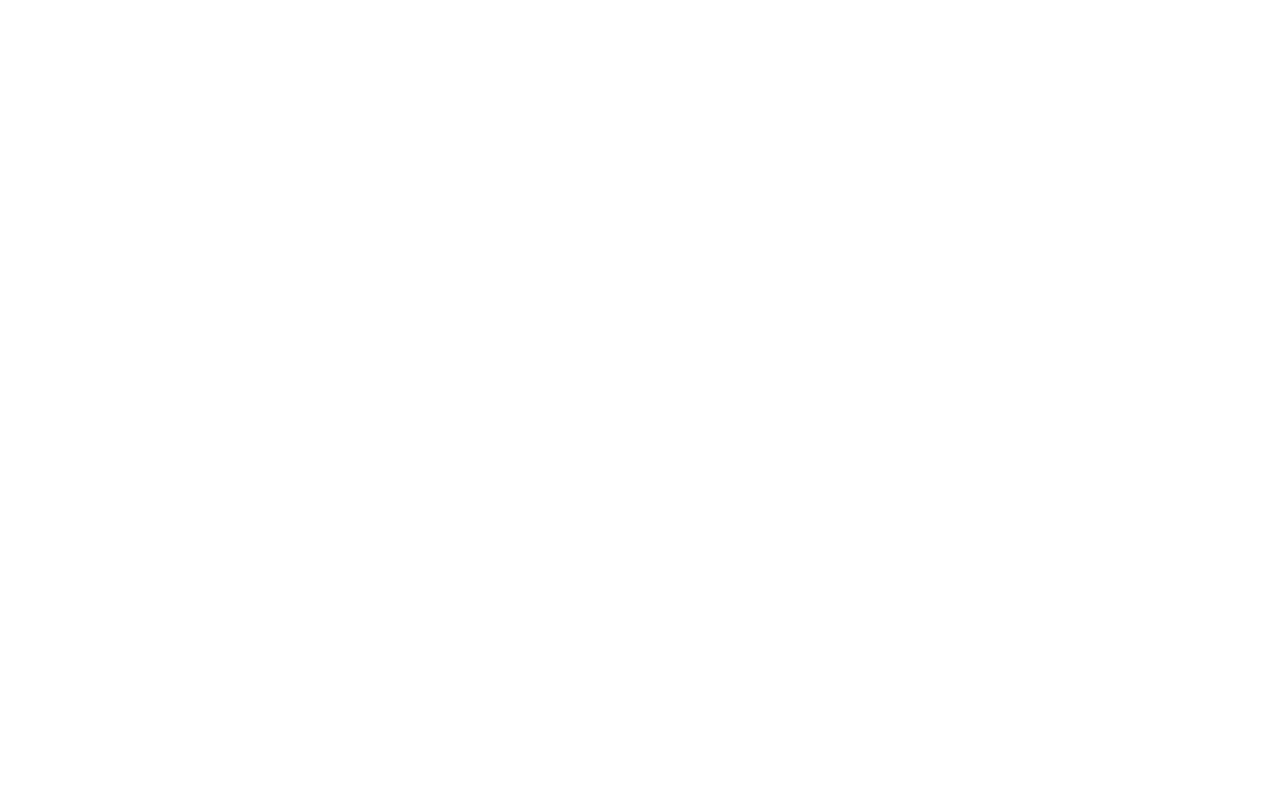
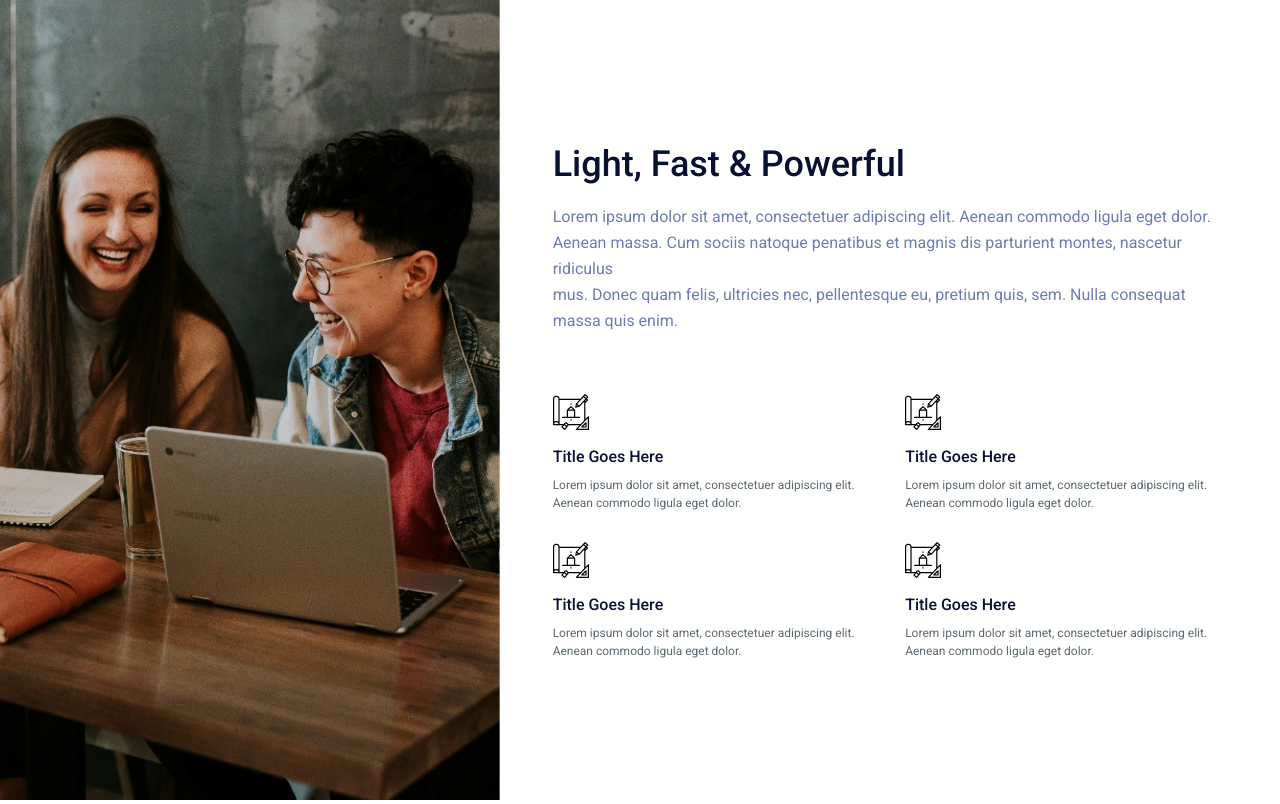
Before and after one commit to Den4ik117/make-up-speedrun, a website built with Vite: page index.html in a window 1280 px wide. Built offline with nearby package versions, Linux system fonts and the light colour scheme.

Commit message:
Завершает вёрстку второй страницы

```diff
--- a/index.html
+++ b/index.html
@@ -11,7 +11,51 @@
 </head>
 <body>
 <div class="wrapper">
+    <section class="people">
+        <img class="people__image" src="./src/images/People.png" alt="People">
+    </section>
 
+    <main class="main">
+        <section class="lead">
+            <h1 class="lead__header">Light, Fast & Powerful</h1>
+            <p class="lead__text">
+                Lorem ipsum dolor sit amet, consectetuer adipiscing elit. Aenean commodo ligula eget dolor. Aenean massa. Cum sociis natoque penatibus et magnis dis parturient montes, nascetur ridiculus
+                <br>
+                mus. Donec quam felis, ultricies nec, pellentesque eu, pretium quis, sem. Nulla consequat massa quis enim.
+            </p>
+        </section>
+
+        <section class="blocks">
+            <div class="blocks__item">
+                <img class="blocks__icon" src="./src/images/Icon.svg" alt="Icon" width="36" height="36">
+                <h2 class="blocks__title">Title Goes Here</h2>
+                <p class="blocks__text">
+                    Lorem ipsum dolor sit amet, consectetuer adipiscing elit. Aenean commodo ligula eget dolor.
+                </p>
+            </div>
+            <div class="blocks__item">
+                <img class="blocks__icon" src="./src/images/Icon.svg" alt="Icon" width="36" height="36">
+                <h2 class="blocks__title">Title Goes Here</h2>
+                <p class="blocks__text">
+                    Lorem ipsum dolor sit amet, consectetuer adipiscing elit. Aenean commodo ligula eget dolor.
+                </p>
+            </div>
+            <div class="blocks__item">
+                <img class="blocks__icon" src="./src/images/Icon.svg" alt="Icon" width="36" height="36">
+                <h2 class="blocks__title">Title Goes Here</h2>
+                <p class="blocks__text">
+                    Lorem ipsum dolor sit amet, consectetuer adipiscing elit. Aenean commodo ligula eget dolor.
+                </p>
+            </div>
+            <div class="blocks__item">
+                <img class="blocks__icon" src="./src/images/Icon.svg" alt="Icon" width="36" height="36">
+                <h2 class="blocks__title">Title Goes Here</h2>
+                <p class="blocks__text">
+                    Lorem ipsum dolor sit amet, consectetuer adipiscing elit. Aenean commodo ligula eget dolor.
+                </p>
+            </div>
+        </section>
+    </main>
 </div>
 </body>
 </html>
--- a/src/scss/index.scss
+++ b/src/scss/index.scss
@@ -6,4 +6,83 @@
 
 body {
     font-family: 'Roboto', sans-serif;
+    color: #091133;
+    overflow: hidden;
 }
+
+.wrapper {
+    display: grid;
+    grid-template-columns: min-content 1fr;
+    height: 100dvh;
+    width: 100%;
+}
+
+.people {
+    height: 100vh;
+
+    .people__image {
+        width: auto;
+        height: 100%;
+    }
+}
+
+.main {
+    display: flex;
+    flex-direction: column;
+    justify-content: center;
+    align-items: center;
+    gap: 60px;
+    max-width: 675px;
+    justify-self: center;
+}
+
+.lead {
+    display: flex;
+    flex-direction: column;
+    gap: 16px;
+
+    .lead__header {
+        font-weight: 500;
+        font-size: 36px;
+        line-height: 48px;
+    }
+
+    .lead__text {
+        font-size: 16px;
+        line-height: 26px;
+        font-weight: 400;
+        color: #6f7cb2;
+    }
+}
+
+.blocks {
+    display: grid;
+    grid-template-columns: 1fr 1fr;
+    gap: 30px;
+
+    .blocks__item {
+        display: flex;
+        flex-direction: column;
+        gap: 6px;
+    }
+
+    .blocks__icon {
+        width: 36px;
+        height: 36px;
+    }
+
+    .blocks__title {
+        margin-top: 8px;
+        font-size: 16px;
+        line-height: 26px;
+        font-weight: 500;
+    }
+
+    .blocks__text {
+        font-size: 12px;
+        line-height: 18px;
+        font-weight: 400;
+        color: #5d6970;
+    }
+
+}
```
Also changed, not shown: README.md.
